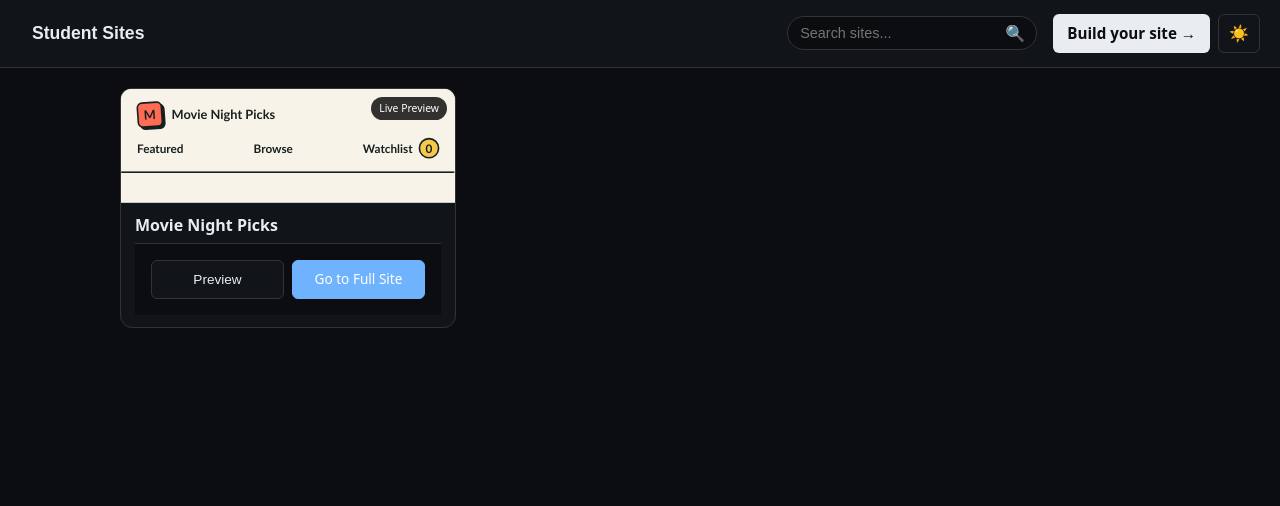
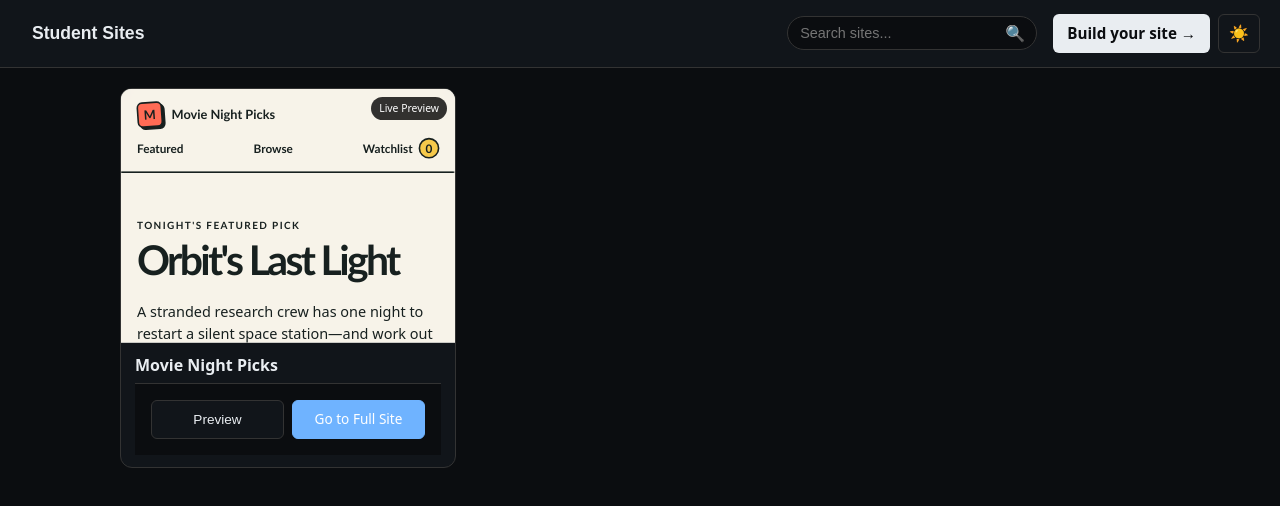
Before and after one commit to achakerian/student-sites, a plain HTML site: page index.html in a window 1280 px wide. Drawn offline with Linux system fonts and the light colour scheme.

Commit message:
Double the card thumbnail height

```diff
--- a/styles.css
+++ b/styles.css
@@ -203,7 +203,7 @@ header .brand:hover {
   background: var(--panel);
   border: 1px solid var(--border);
   border-radius: 12px;
-  height: 240px;
+  height: 380px;
   display: flex;
   flex-direction: column;
   transition: transform 0.2s ease, box-shadow 0.2s ease;
@@ -232,7 +232,7 @@ header .brand:hover {
 /* Card styling */
 .card-thumbnail {
   width: 100%;
-  height: 140px;
+  height: 280px;
   overflow: hidden;
   background: var(--bg);
   display: flex;
```
